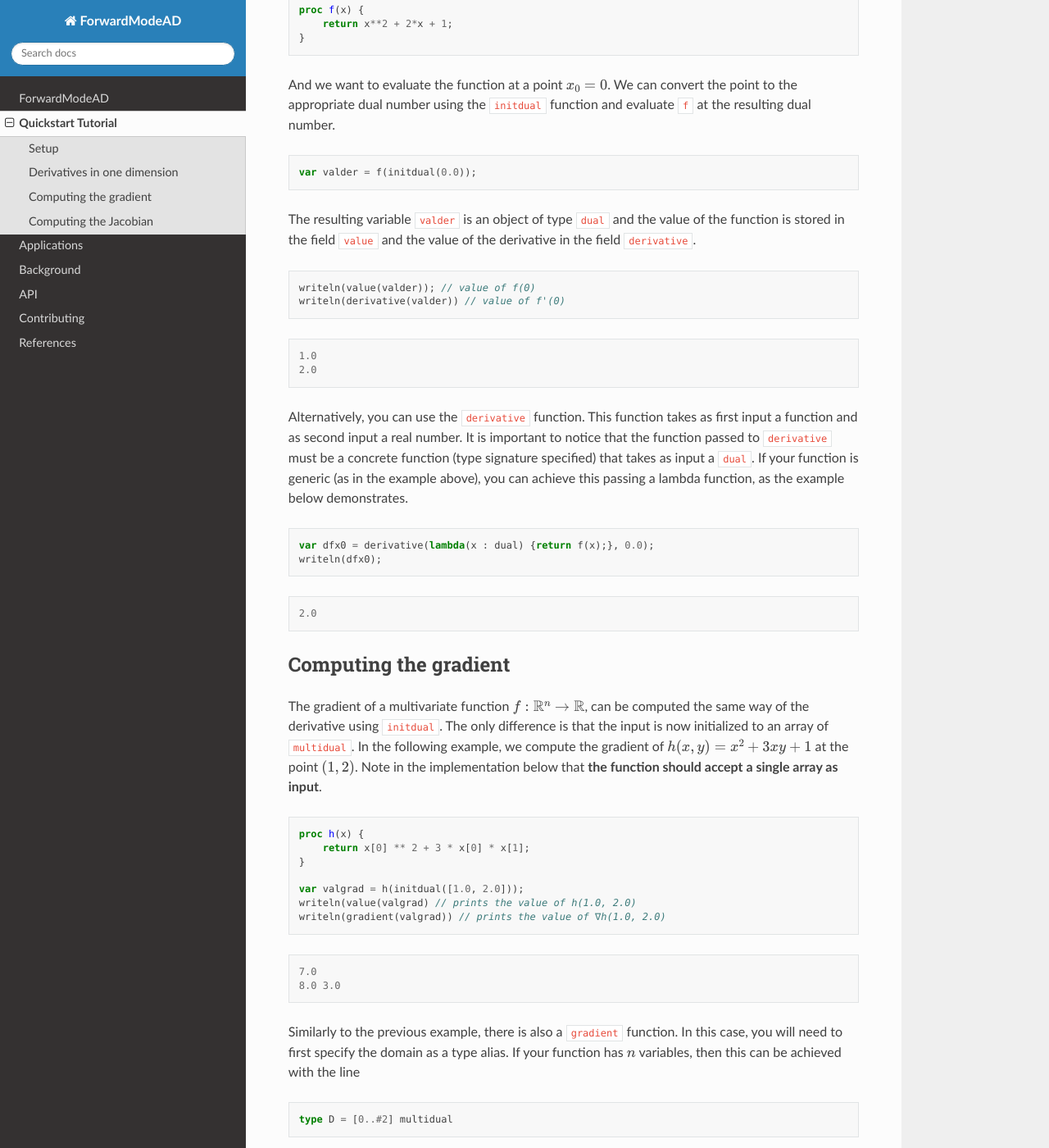
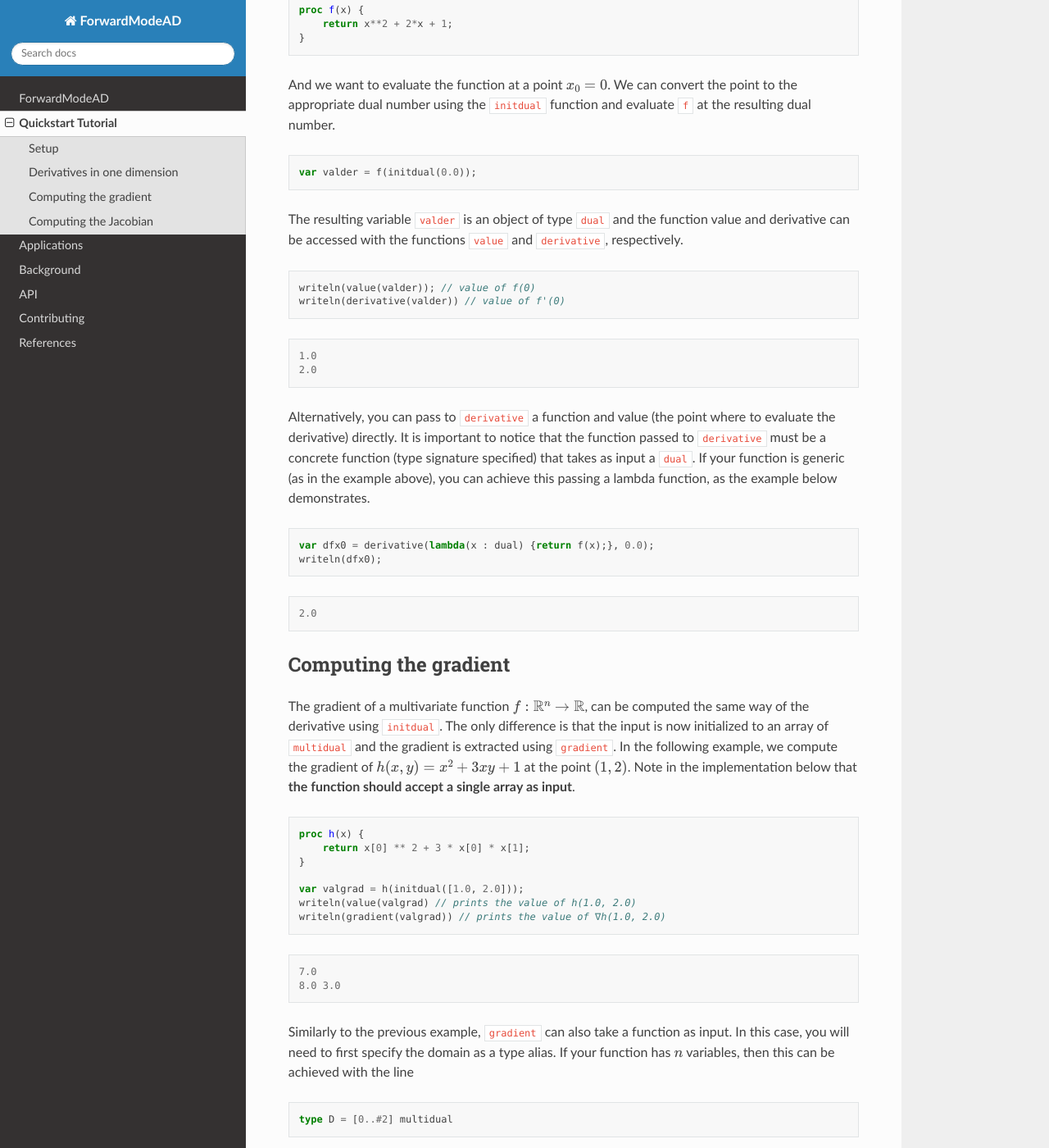
Before and after one commit to lucaferranti/ForwardModeAD, a Sphinx documentation site: the page built from docs/source/tutorial.rst, in a window 1280 px wide and 1400 px high, scrolled down 877 px. Shown: the whole window at 82% size. Built offline with Sphinx 7.4.7 and the Read the Docs theme 2.0.0, drawn with Linux system fonts in a browser that asks for light colours; some of the changed text lies outside the part shown.

Commit message:
update documentation example

```diff
--- a/docs/source/api/differentiation.rst
+++ b/docs/source/api/differentiation.rst
@@ -21,6 +21,7 @@ Functions for differentiation
 
 
    Evaluates the derivative of ``f`` at ``x``.
+
    :arg f: Function, note that this must be a concrete function.
    :type f: Function
 
@@ -118,6 +119,7 @@ Functions for differentiation
 
 .. function:: proc value(x)
 
-   Extracts the value part.
-   :arg x: object containing value and derivative information.
+   Extracts the function value.
+
+   :arg x: result of computations using dual numbers.
    :type x: dual, multidual or [] multidual.
--- a/docs/source/applications/index.rst
+++ b/docs/source/applications/index.rst
@@ -7,4 +7,3 @@ Applications
     :maxdepth: 1
 
     newtoncircuit
-    optimisation
--- a/docs/source/applications/optimisation.rst
+++ /dev/null
@@ -1,4 +0,0 @@
-Gradient descent
-================
-
-COMING SOON
--- a/docs/source/background/dualnumbers.rst
+++ b/docs/source/background/dualnumbers.rst
@@ -2,7 +2,7 @@ Dual Numbers
 ============
 
 A dual number is a number in the form :math:`a + b \epsilon`, where :math:`a, b\in\mathbb{R}` and :math:`\epsilon` is the
-`dual unit` (or `infinitesimal`), which has the property :math:`\epsilon^2=0`. In this tutorial, we will review the theory of dual number, define their algebra
+`dual unit` (or `infinitesimal`), which has the property :math:`\epsilon^2=0`. In this tutorial, we will review the theory of dual numbers, define their algebra
 and discuss why dual numbers are useful for automatic differentiation.
 
 Arithmetic operations
@@ -56,7 +56,7 @@ The same calculations can be repeated for the more generic case :math:`P(f+f'\ep
 
 .. math::
 
-    P(f+f'\epsilon)=P(f)+P(f)f'\epsilon
+    P(f+f'\epsilon)=P(f)+P'(f)f'\epsilon
 
 hence the primal part is the composition of functions and the dual part is the derivative of the composition, computed as expected by the chain rule.
 
--- a/docs/source/tutorial.rst
+++ b/docs/source/tutorial.rst
@@ -31,7 +31,7 @@ where ``prefix`` is the path where you cloned the repository.
 
 
 Derivatives in one dimension
-**************************
+****************************
 
 Suppose we have a function
 
@@ -48,7 +48,8 @@ at the resulting dual number.
 
     var valder = f(initdual(0.0));
 
-The resulting variable ``valder`` is an object of type ``dual`` and the value of the function is stored in the field ``value`` and the value of the derivative in the field ``derivative``.
+The resulting variable ``valder`` is an object of type ``dual`` and the function value and derivative can be accessed with the functions ``value``
+and ``derivative``, respectively.
 
 .. code-block:: chapel
 
@@ -60,8 +61,8 @@ The resulting variable ``valder`` is an object of type ``dual`` and the value of
     1.0
     2.0
 
-Alternatively, you can use the ``derivative`` function. This function takes as first input a function and as second input a real number. It is important to notice that the function
-passed to ``derivative`` must be a concrete function (type signature specified) that takes as input a ``dual``. If your function is generic (as in the example above), you can
+Alternatively, you can pass to ``derivative`` a function and value (the point where to evaluate the derivative) directly.
+It is important to notice that the function passed to ``derivative`` must be a concrete function (type signature specified) that takes as input a ``dual``. If your function is generic (as in the example above), you can
 achieve this passing a lambda function, as the example below demonstrates.
 
 .. code-block:: chapel
@@ -77,7 +78,7 @@ Computing the gradient
 **********************
 
 The gradient of a multivariate function :math:`f : \mathbb{R}^n \rightarrow \mathbb{R}`, can be computed the same way of the derivative using ``initdual``.
-The only difference is that the input is now initialized to an array of ``multidual``.
+The only difference is that the input is now initialized to an array of ``multidual`` and the gradient is extracted using ``gradient``.
 In the following example, we compute the gradient of :math:`h(x, y) = x^2 + 3xy+1` at the point :math:`(1, 2)`. Note in the implementation below that
 **the function should accept a single array as input**.
 
@@ -96,7 +97,8 @@ In the following example, we compute the gradient of :math:`h(x, y) = x^2 + 3xy+
     7.0
     8.0 3.0
 
-Similarly to the previous example, there is also a ``gradient`` function. In this case, you will need to first specify the domain as a type alias.
+Similarly to the previous example, ``gradient`` can also take a function as input.
+In this case, you will need to first specify the domain as a type alias.
 If your function has :math:`n` variables, then this can be achieved with the line
 
 .. code-block:: chapel
@@ -119,7 +121,8 @@ Computing the Jacobian
 
 For many-variables manyvalued functions :math:`f:\mathbb{R}^m\rightarrow\mathbb{R}^n` we can compute the Jacobian :math:`J_f`. Both methods described so far still apply.
 
-Using ``initdual`` the strategy is very similar to before, except that now the value of the function and the Jacobian should be extracted with the procedures ``prim`` and ``dual``, respectively.
+Using ``initdual`` the strategy is very similar to before, except that now the Jacobian should be extracted using the ``jacobian`` function.
+
 
 .. code-block:: chapel
 
@@ -140,7 +143,7 @@ Using ``initdual`` the strategy is very similar to before, except that now the v
 
 Note that the function should take an array an input and return an array as output.
 
-Alternatively, you can use the ``jacobian`` function, which takes as input the function and the point and returns the jacobian at that point.
+Alternatively, ``jacobian`` can take as input the function and the point and it returns the jacobian at that point.
 The same restrictions of ``gradient`` apply:
 
   - The function should be concrete with input ``[D] multidual``
```
Also changed, not shown: docs/source/applications/newtoncircuit.rst (+5 -3 lines), docs/source/index.rst (+5 -5 lines), 1 other file.
